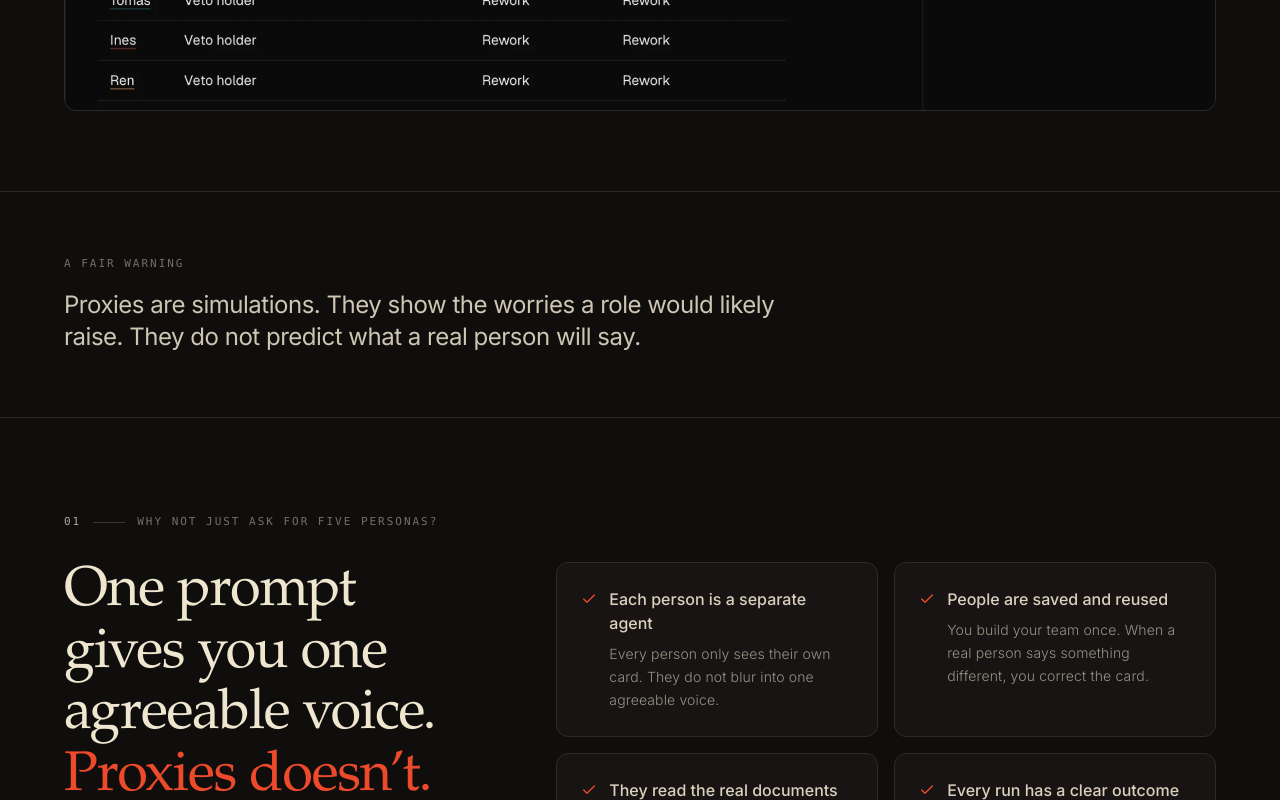
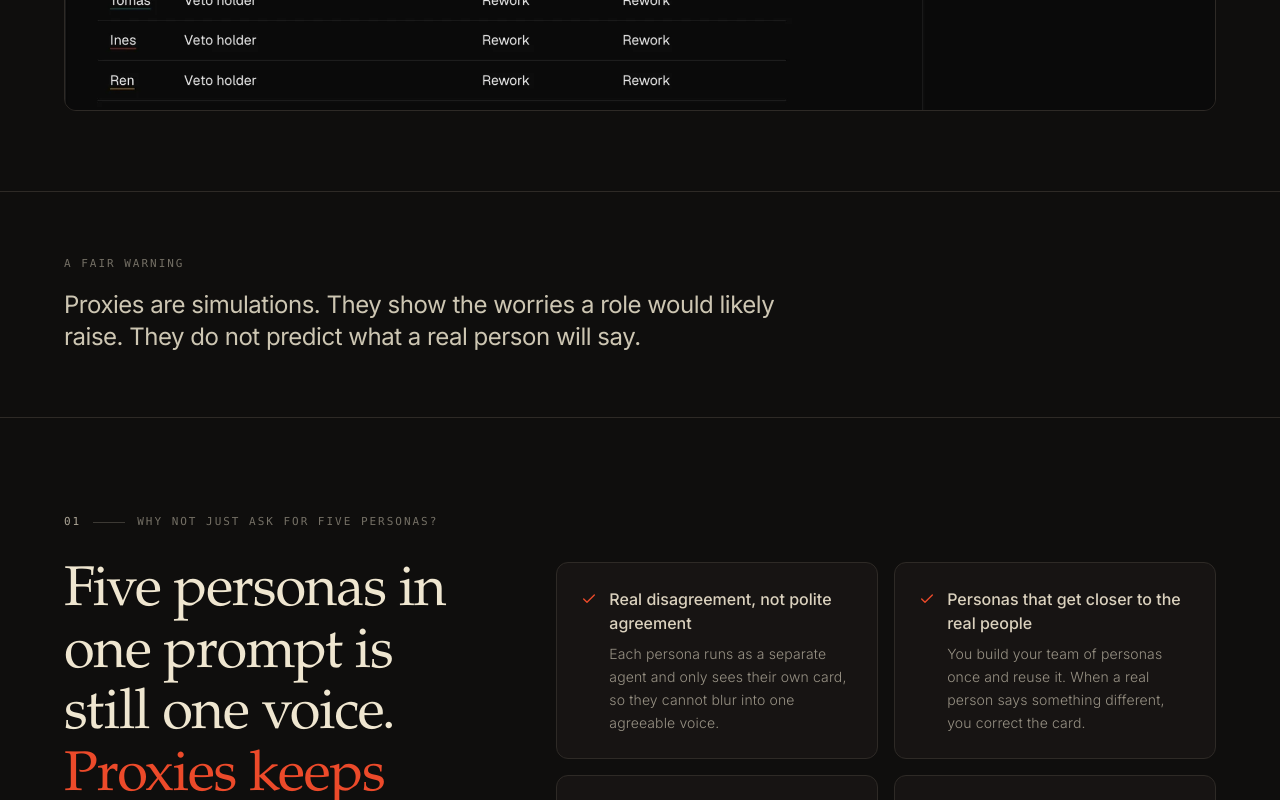
Before and after one commit to rgourley/portfolio, a Next.js app: page /projects/proxies in a window 1280 px wide. Shown: the part 2000-2800 px from the top of the page. Built offline with nearby package versions, Linux system fonts and the light colour scheme; no server answers.

Commit message:
Proxies page: benefit-first copy, reword 'why' heading, say persona, shrink dialogue image
Co-Authored-By: Claude Sonnet 5.5 <noreply@anthropic.com>
Claude-Session: https://claude.ai/code/session_01Su3ENVT7fVfP8SSh2rZZVS

```diff
--- a/app/projects/proxies/page.tsx
+++ b/app/projects/proxies/page.tsx
@@ -50,23 +50,23 @@ export const metadata: Metadata = {
 
 const REASONS = [
   {
-    title: "Each person is a separate agent",
-    body: "Every person only sees their own card. They do not blur into one agreeable voice.",
+    title: "Real disagreement, not polite agreement",
+    body: "Each persona runs as a separate agent and only sees their own card, so they cannot blur into one agreeable voice.",
   },
   {
-    title: "People are saved and reused",
-    body: "You build your team once. When a real person says something different, you correct the card.",
+    title: "Personas that get closer to the real people",
+    body: "You build your team of personas once and reuse it. When a real person says something different, you correct the card.",
   },
   {
-    title: "They read the real documents",
-    body: "They review against your real spec and decision docs, not an old draft.",
+    title: "Feedback on your real work",
+    body: "They read your real spec and decision docs, not an old draft.",
   },
   {
-    title: "Every run has a clear outcome",
-    body: "First everyone gives a view on their own. Then they answer each other. Then someone decides. Disagreement is written down.",
+    title: "A clear outcome, not a long chat",
+    body: "Everyone gives a view on their own. Then they answer each other. Then someone decides, and any disagreement is written down.",
   },
   {
-    title: "One page with the answer",
+    title: "One page that tells you what to fix",
     body: "Every run ends on one results page: who blocks it, what is critical, and what fixes it.",
   },
 ];
@@ -75,7 +75,7 @@ const STEPS = [
   {
     n: "01",
     title: "Pick a team",
-    body: "Choose a company and its people. Three sample teams come with the project, or you can describe your own and Claude drafts it.",
+    body: "Choose a company and its personas. Three sample teams come with the project, or you can describe your own and Claude drafts it.",
   },
   {
     n: "02",
@@ -96,11 +96,11 @@ const COMMANDS = [
   },
   {
     cmd: "meeting",
-    body: "They debate it, then the person who decides makes the call.",
+    body: "They debate it, then the persona who decides makes the call.",
   },
   {
     cmd: "prep",
-    body: "Get each person's top questions before you walk in.",
+    body: "Get each persona's top questions before you walk in.",
   },
   {
     cmd: "followup",
@@ -108,11 +108,11 @@ const COMMANDS = [
   },
   {
     cmd: "compare",
-    body: "Show two versions. Each person picks one.",
+    body: "Show two versions. Each persona picks one.",
   },
   {
     cmd: "ask / talk",
-    body: "Ask one person a question, or have a longer chat.",
+    body: "Ask one persona a question, or have a longer chat.",
   },
 ];
 
@@ -231,7 +231,7 @@ function Hero() {
           <div>
             <div className="max-w-xl mb-8 space-y-4">
               <p className="text-lg md:text-xl text-[#efe6d0]/75 leading-relaxed">
-                Proxies are simulated people you test an idea on. Each one has a
+                Proxies are simulated personas you test an idea on. Each one has a
                 role, goals, and hard lines. You show them a flow, a spec, or a
                 prototype, and each one tells you where it breaks for them.
               </p>
@@ -280,7 +280,7 @@ function ResultsShot() {
         <div className="overflow-hidden rounded-xl border border-[#2e2a26] bg-[#171413]">
           <Image
             src="/images/proxies/results-dark.webp"
-            alt="A Proxies meeting result: eleven simulated stakeholders with avatars, a summary of the question and the decision, and how each position moved"
+            alt="A Proxies meeting result: eleven personas with avatars, a summary of the question and the decision, and how each position moved"
             width={2000}
             height={1349}
             sizes="(min-width: 1024px) 80vw, 100vw"
@@ -301,7 +301,7 @@ function StandingsSection() {
           See who thinks what, and what changed.
         </h2>
         <p className="text-lg text-[#efe6d0]/65 font-light leading-relaxed max-w-2xl mb-12">
-          Each person gives a first take, then answers the room. You can see
+          Each persona gives a first take, then answers the room. You can see
           at a glance who moved and who held their ground.
         </p>
         <div className="grid lg:grid-cols-2 gap-6">
@@ -317,14 +317,14 @@ function StandingsSection() {
               />
             </div>
             <figcaption className="mt-3 text-sm text-[#efe6d0]/55 font-light">
-              Hover over a person to see their hard lines.
+              Hover over a persona to see their hard lines.
             </figcaption>
           </figure>
           <figure>
             <div className="overflow-hidden rounded-xl border border-[#2e2a26] bg-[#171413]">
               <Image
                 src="/images/proxies/each-view.webp"
-                alt="A list of ten people with their first take and their response to the room, such as Rework to Rework or Ship with changes"
+                alt="A list of ten personas with their first take and their response to the room, such as Rework to Rework or Ship with changes"
                 width={1654}
                 height={1204}
                 sizes="(min-width: 1024px) 45vw, 100vw"
@@ -332,7 +332,7 @@ function StandingsSection() {
               />
             </div>
             <figcaption className="mt-3 text-sm text-[#efe6d0]/55 font-light">
-              Open a person to read their rounds in order.
+              Open a persona to read their rounds in order.
             </figcaption>
           </figure>
         </div>
@@ -367,16 +367,16 @@ function WhySection() {
         <div className="grid lg:grid-cols-[1fr_1.6fr] gap-12 lg:gap-20 items-start">
           <div>
             <h2 className="px-serif text-4xl md:text-5xl lg:text-[56px] leading-[1.05] tracking-[-0.03em] mb-10">
-              One prompt gives you one agreeable voice.{" "}
-              <span className="text-[#ec4a2a]">Proxies doesn&rsquo;t.</span>
+              Five personas in one prompt is still one voice.{" "}
+              <span className="text-[#ec4a2a]">Proxies keeps them apart.</span>
             </h2>
-            <div className="max-w-sm overflow-hidden rounded-xl border border-[#2e2a26]">
+            <div className="max-w-[220px] overflow-hidden rounded-xl border border-[#2e2a26]">
               <Image
                 src="/images/proxies/dialogue.webp"
                 alt="Two flat illustrated figures facing each other, each with an empty speech bubble"
                 width={1024}
                 height={1024}
-                sizes="(min-width: 1024px) 24vw, 80vw"
+                sizes="220px"
                 className="h-auto w-full"
               />
             </div>
@@ -440,11 +440,11 @@ function PersonCardSection() {
   return (
     <section className="border-b border-[#2e2a26] py-24">
       <Container>
-        <SectionEyebrow number="04" label="The people" />
+        <SectionEyebrow number="04" label="The personas" />
         <div className="grid lg:grid-cols-[1fr_1.3fr] gap-12 lg:gap-16 items-center">
           <div>
             <h2 className="px-serif text-4xl md:text-5xl lg:text-[56px]  leading-[1.05] tracking-[-0.03em] mb-6">
-              Every person has a card.
+              Every persona has a card.
             </h2>
             <p className="text-lg text-[#efe6d0]/65 font-light leading-relaxed mb-6">
               The card says who they are and what they care about. It is just a
@@ -459,7 +459,7 @@ function PersonCardSection() {
               ))}
             </ul>
             <p className="text-sm text-[#efe6d0]/55 font-light leading-relaxed mb-8">
-              Each person also gets an avatar. The same person always gets the
+              Each persona also gets an avatar. The same persona always gets the
               same one.
             </p>
             <AvatarRow />
@@ -467,7 +467,7 @@ function PersonCardSection() {
           <div className="overflow-hidden rounded-xl border border-[#2e2a26] bg-[#171413]">
             <Image
               src="/images/proxies/card-kofi-dark.webp"
-              alt="A Proxies person card for Kofi, head of player support. It shows his avatar, a quote, what he is measured on, his hard lines, his blind spots, and how he reviews"
+              alt="A Proxies persona card for Kofi, head of player support. It shows his avatar, a quote, what he is measured on, his hard lines, his blind spots, and how he reviews"
               width={2000}
               height={1222}
               sizes="(min-width: 1024px) 55vw, 100vw"
@@ -522,12 +522,12 @@ function OwnTeamSection() {
             <p className="text-lg text-[#efe6d0]/65 font-light leading-relaxed mb-8 max-w-2xl">
               Write a few lines about the business, and Claude drafts it for
               you: the rules, who decides what, and the words people use. Then
-              add people one at a time. Anything Claude guessed is marked, and you
+              add personas one at a time. Anything Claude guessed is marked, and you
               see the draft before it is saved.
             </p>
             <div className="space-y-4 text-[#efe6d0]/70 font-light leading-relaxed max-w-2xl">
               <p>
-                Each person has a decision level. Some decide. Some can block.
+                Each persona has a decision level. Some decide. Some can block.
                 Some must sign off. Some give advice. Some just want to be kept
                 in the loop.
               </p>
@@ -537,7 +537,7 @@ function OwnTeamSection() {
                 closer to the real people over time.
               </p>
               <p>
-                You can also share a whole team as one file, or copy a person
+                You can also share a whole team as one file, or copy a persona
                 into another company and adjust them. Three sample teams come
                 with the project: a project planning tool, a clinic network, and
                 a game studio.
@@ -548,7 +548,7 @@ function OwnTeamSection() {
             <div className="overflow-hidden rounded-xl border border-[#2e2a26] bg-[#171413]">
               <Image
                 src="/images/proxies/people-list.webp"
-                alt="The Proxies library showing a team of eleven people, each with an avatar, a name, and a decision level such as decision owner, veto holder, or consulted"
+                alt="The Proxies library showing a team of eleven personas, each with an avatar, a name, and a decision level such as decision owner, veto holder, or consulted"
                 width={558}
                 height={1126}
                 sizes="220px"
@@ -556,7 +556,7 @@ function OwnTeamSection() {
               />
             </div>
             <figcaption className="mt-3 text-sm text-[#efe6d0]/55 font-light">
-              A team of eleven, from decision owner to informed.
+              A team of eleven personas, from decision owner to informed.
             </figcaption>
           </figure>
         </div>
```
